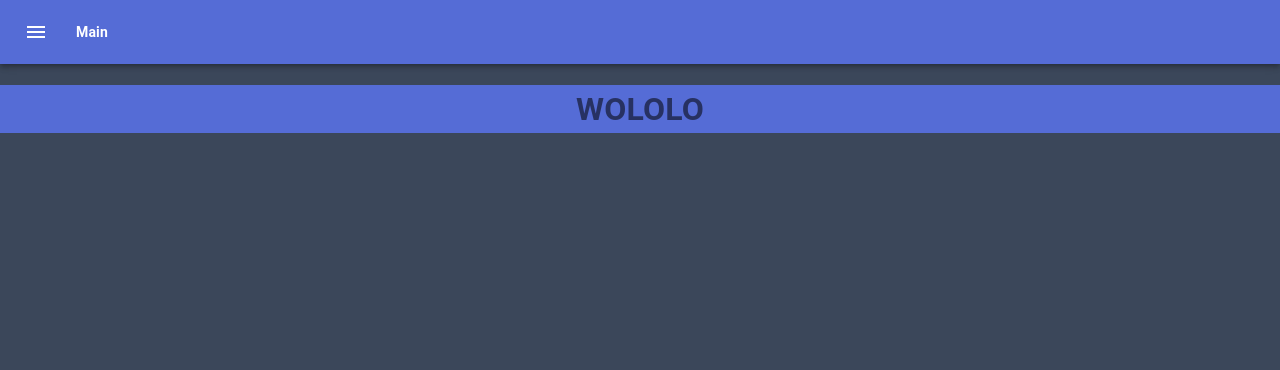
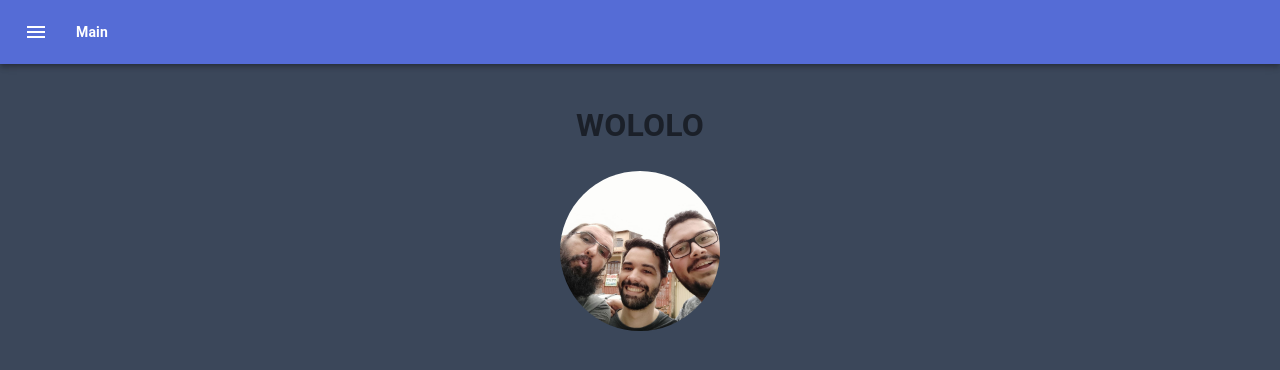
Before and after one commit to zenkairan/personal_page, a React (Create React App) app: page / in a window 1280 px wide. Shown: the top 370 px of the page. Built offline with nearby package versions, Linux system fonts and the light colour scheme.

Commit message:
main avatar

```diff
--- a/package.json
+++ b/package.json
@@ -7,7 +7,9 @@
     "@testing-library/jest-dom": "^5.11.6",
     "@testing-library/react": "^11.2.2",
     "@testing-library/user-event": "^12.2.2",
+    "bootstrap": "^4.5.3",
     "react": "^17.0.1",
+    "react-bootstrap": "^1.4.0",
     "react-dom": "^17.0.1",
     "react-icons": "^3.11.0",
     "react-router-dom": "^5.2.0",
--- a/src/App.js
+++ b/src/App.js
@@ -6,7 +6,7 @@ import {
   Switch,
   Route,
 } from "react-router-dom";
-import Home from './components/home/home';
+import Home from './components/home';
 
 function App() {
   return (
--- a/src/components/home/home/index.js
+++ /dev/null
@@ -1,19 +0,0 @@
-import { Box, makeStyles, Typography, createStyles } from '@material-ui/core'
-import React from 'react'
-import { useStyles } from '../../../theme/global_styles';
-
-
-
-export default function Home(props){
-    const classes = useStyles();
-    return (
-        <Box className={classes.mainContainer}>
-            <Typography color="textSecondary" align="center">
-                <div>
-                    <h1>WOLOLO</h1>
-                </div>
-            </Typography>
-        </Box>
-    );
-
-}
--- /dev/null
+++ b/src/components/home/index.js
@@ -0,0 +1,25 @@
+import { Box, Typography, Avatar, Grow } from '@material-ui/core'
+import React from 'react'
+import { useStyles } from '../../theme/global_styles';
+
+
+
+export default function Home(props){
+    const classes = useStyles();
+    return (
+        <Box className={classes.mainContainer}>
+            <Typography color="textSecondary" align="center">
+                <div>
+                    <h1>WOLOLO</h1>
+                    <Grow
+                        in={true}
+                        timeout={1000}
+                    >
+                        <Avatar alt="Klaus Freire" className={classes.mainAvatar} src="/images/mahMans.jpg"/>
+                    </Grow>
+                </div>
+            </Typography>
+        </Box>
+    );
+
+}
--- a/src/theme/global_styles.js
+++ b/src/theme/global_styles.js
@@ -5,7 +5,10 @@ const drawerWidth = 240;
 export const useStyles = makeStyles((theme) =>
     createStyles({
         mainContainer:{
-            backgroundColor: theme.palette.primary.main,
+            // backgroundColor: theme.palette.primary.main,
+            margin: 'auto',
+            padding: '1rem',
+            // display: 'flex',
         },
         root: {
             flexGrow: 1,
@@ -17,6 +20,12 @@ export const useStyles = makeStyles((theme) =>
             flexGrow: 1,
             fontWeight: "bold"
             // textAlign: "center"
+        },
+        mainAvatar:{
+            height: '10rem',
+            width: '10rem',
+            marginLeft: 'auto',
+            marginRight: 'auto',
         },
 
         // root: {
```
Also changed, not shown: public/images/mahMans.jpg (added), 1 other file (tests, documents, lock files or other folders).
